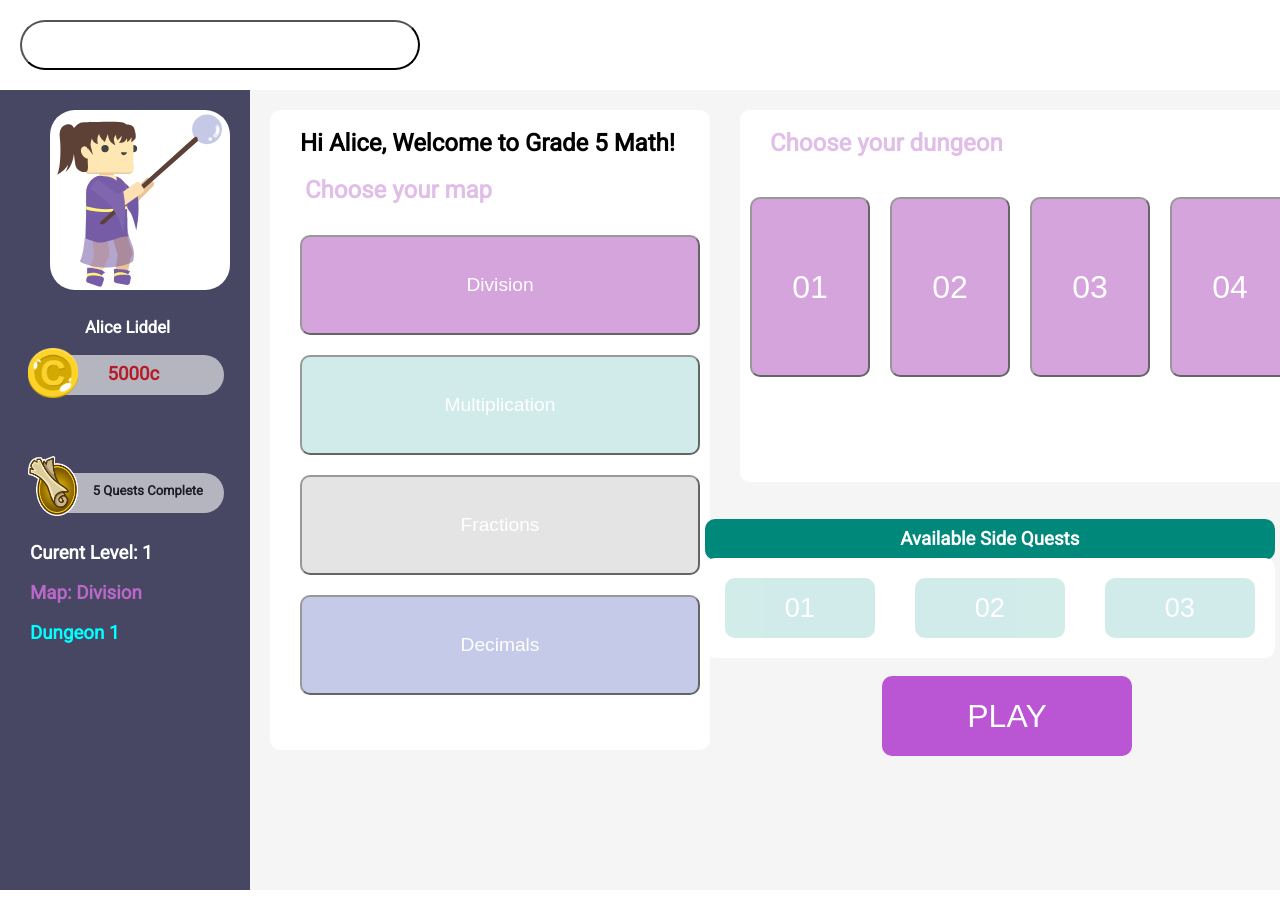
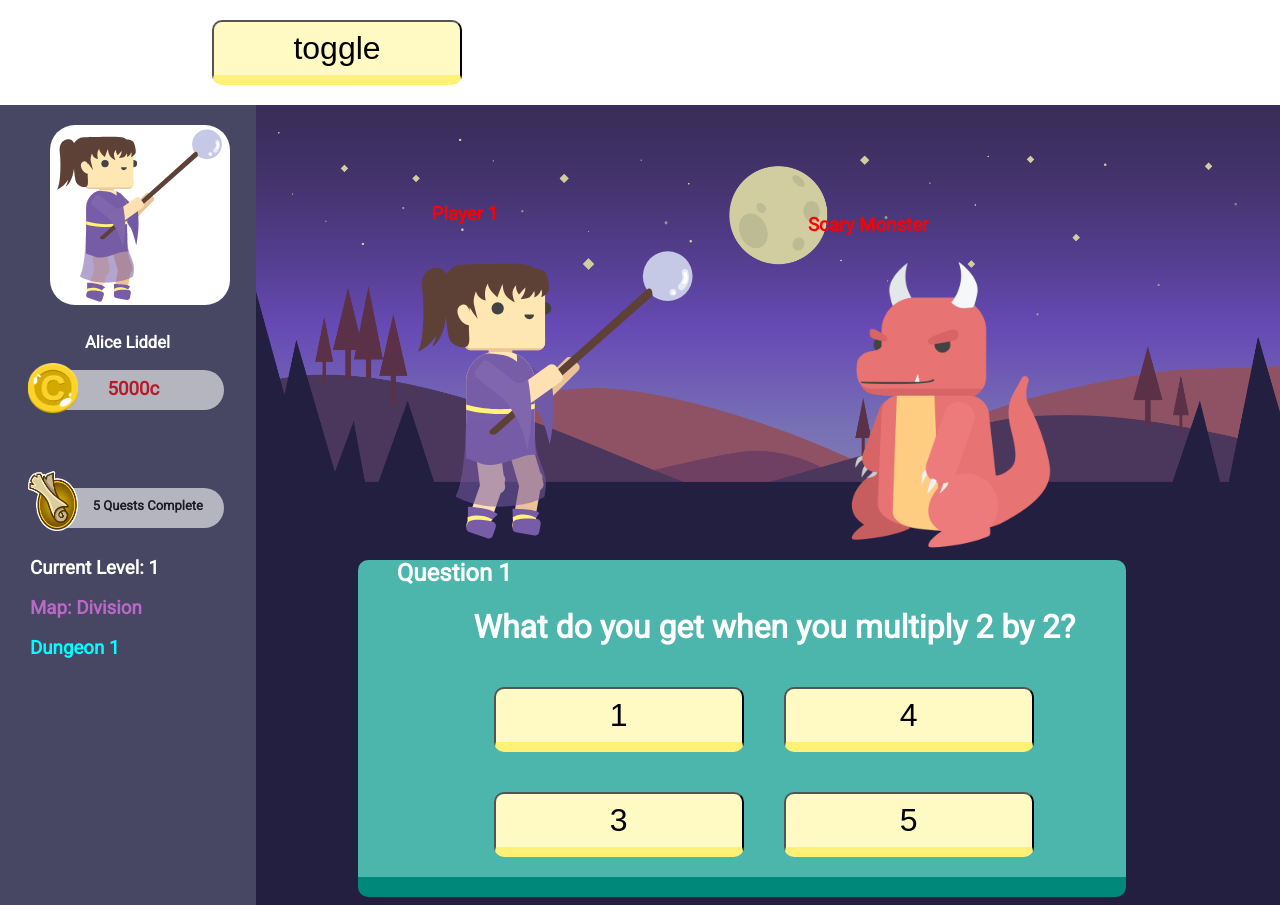
Before and after one commit to russellgoldman/Gelato, a React (Create React App) app in the folder client/: page / in a window 1280 px wide. Built offline with nearby package versions, Linux system fonts and the light colour scheme.

Commit message:
fixed battle scene positioning

```diff
--- a/client/src/App.css
+++ b/client/src/App.css
@@ -61,6 +61,21 @@
   bottom: 10%;
 }
 
+.greeting-msg{
+  position: absolute;
+  top:10%;
+  left: 23%;
+  width: 50%;
+}
+
+.course-msg{
+  position: absolute;
+  top:10%;
+  left: 39%;
+  width: 50%;
+  color: #3f51b5;
+}
+
 .play-btn{
   position: absolute;
   bottom: 3%;
--- a/client/src/components/battle-field/BattleField.css
+++ b/client/src/components/battle-field/BattleField.css
@@ -9,12 +9,12 @@ h3{
 
 .user-sprite{
     flex-grow: 1;
-    transform: translateY(20px);
+    transform: translate(150px, 80px);
 }
 
 .user-sprite img{
-    width: 200px;
-    height:200px;
+    width: 300px;
+    height:300px;
 }
 
 .user-sprite .player-name{
@@ -23,6 +23,7 @@ h3{
 
 .monster-sprite{
     flex-grow: 1;
+    transform: translateY(30px);
 }
 
 .monster-sprite .monster-name{
@@ -30,8 +31,8 @@ h3{
 }
 
 .monster-sprite img{
-    width: 200px;
-    height: 200px;
+    width: 300px;
+    height: 300px;
 }
 
 .move-user {
@@ -50,7 +51,7 @@ h3{
     left: 0;
     right: 0;
     opacity: 0.5;
-    transform: translate(850px, 140px);
+    /* transform: translate(850px, 140px); */
     border-radius: 50%;
 }
 
@@ -67,6 +68,6 @@ h3{
 
 .hit-ui{
     position: absolute;
-    left: 60%;
-    top: 50%;
+    left: 62%;
+    top: 30%;
 }
--- a/client/src/components/battle-field/BattleField.js
+++ b/client/src/components/battle-field/BattleField.js
@@ -1,5 +1,5 @@
 import React, { Component } from 'react';
-import userSprite from './user-sprite4.png';
+import userSprite from './user-sprite2.svg';
 import monsterSprite from './dragon.png';
 import greenMonster from './green-monster.png';
 import './BattleField.css';
--- a/client/src/components/mc-question/MCQuestion.css
+++ b/client/src/components/mc-question/MCQuestion.css
@@ -1,39 +1,59 @@
 .question-container{
-    margin-top: 0%;
+    margin-top: 3%;
+    margin-left: 10%;
+    background-color: #4db6ac;
+    border-radius: 10px;
+    width: 60vw;
+    border-bottom-color: #00897b;
+    border-bottom-style: solid;
+    border-bottom-width: 20px;
 }
 
 .question-info{
     position: relative;
-    right: -4%;
 }
 
 .question-info h1{
     position: relative;
     /* left: 40%; */
 
-    color:red;
+    color:white;
+    right: -10%;
 }
 
 .question-info{
-    color: red;
+    color: white;
+    right: -5%;
 }
 
 button{
-    height: 50px;
-    width: 400px;
-    border-radius: 25px;
-    background: none;
+    font-size: 2rem;
+    height: 65px;
+    width: 250px;
+    border-radius: 10px;
+    background: #fff9c4;
     margin: 20px;
-    color: white;
+    color: black;
+    position: relative;
+    left: 15%;
+    border-bottom-color: #fff176;
+    border-bottom-style: solid;
+    border-bottom-width: 10px;
 }
 
 button:hover{
-    height: 50px;
-    width: 400px;
-    border-radius: 25px;
-    background: green;
+    font-size: 2rem;
+    height: 65px;
+    width: 250px;
+    border-radius: 10px;
+    background: #fff9c4;
     margin: 20px;
-    color: white;
+    color: blue;
+    position: relative;
+    left: 15%;
+    border-bottom-color: #fff176;
+    border-bottom-style: solid;
+    border-bottom-width: 10px;
 }
 
 .answer-btn{
--- a/client/src/components/quest-select/QuestSelect.css
+++ b/client/src/components/quest-select/QuestSelect.css
@@ -3,7 +3,7 @@
     max-height: 372px;
     background-color: white;
     margin: 10px;
-    margin-top: 20px;
+    margin-top: 45px;
     border-radius: 10px;
   }
 
@@ -35,6 +35,7 @@
     margin: 10px;
     border-radius: 10px;
     margin-top: 20px;
+    color: white;
   }
 
   .class-item:hover{
@@ -47,4 +48,5 @@
     margin: 10px;
     border-radius: 10px;
     margin-top: 20px;
+    color: white;
   }
--- a/client/src/components/side-quest-select/SideQuestSelect.css
+++ b/client/src/components/side-quest-select/SideQuestSelect.css
@@ -43,6 +43,7 @@
     opacity: 0.6;
     border: none;
     border-radius: 10px;
+    color: black;
   }
 
   .side-quest-item:hover{
@@ -55,4 +56,5 @@
     opacity: 1;
     border: none;
     border-radius: 10px;
+    color: white;
   }
--- a/client/src/components/student-class-select/StudentClassSelect.css
+++ b/client/src/components/student-class-select/StudentClassSelect.css
@@ -1,10 +1,11 @@
 .student-class-container {
   flex-grow: 2;
-  margin-top: 5px;
+  margin-top: 20px;
   background-color: white;
   height: 80vh;
   margin: 20px;
   border-radius: 10px;
+  transform: translateY(25px);
 }
 
 .student-class-container .map-title{
@@ -64,6 +65,7 @@ ul {
   opacity: 0.6;
   border-radius: 10px;
   text-align: center;
+  color: black;
 }
 
 .division-course-item:hover{
@@ -78,6 +80,7 @@ ul {
   opacity: 1;
   border-radius: 10px;
   text-align: center;
+  color: white;
 }
 
 .multiplication-course-item{
@@ -92,6 +95,7 @@ ul {
   opacity: 0.6;
   border-radius: 10px;
   text-align: center;
+  color: black;
 }
 
 .multiplication-course-item:hover{
@@ -106,6 +110,7 @@ ul {
   opacity: 1;
   border-radius: 10px;
   text-align: center;
+  color: white;
 }
 
 .fractions-course-item{
@@ -120,6 +125,7 @@ ul {
   opacity: 0.6;
   border-radius: 10px;
   text-align: center;
+  color: black;
 }
 
 .fractions-course-item:hover{
@@ -134,6 +140,7 @@ ul {
   opacity: 1;
   border-radius: 10px;
   text-align: center;
+  color: white;
 }
 
 .decimals-course-item{
@@ -148,6 +155,7 @@ ul {
   opacity: 0.6;
   border-radius: 10px;
   text-align: center;
+  color: black;
 }
 
 .decimals-course-item:hover{
@@ -162,4 +170,5 @@ ul {
   opacity: 1;
   border-radius: 10px;
   text-align: center;
+  color: white;
 }
--- a/client/src/components/student-class-select/StudentClassSelect.js
+++ b/client/src/components/student-class-select/StudentClassSelect.js
@@ -6,7 +6,6 @@ class StudentClassSelect extends Component {
   render() {
     return (
       <div className='student-class-container'>
-        <h2 className='greeting-msg'>Hi Alice, Welcome to Grade 5 Math!</h2>
         <h2 className='map-title'>Choose your map</h2>
         <ul>
           <li><button className='division-course-item'>Division</button></li>
--- a/client/src/components/student-side-nav/StudentSideNav.js
+++ b/client/src/components/student-side-nav/StudentSideNav.js
@@ -26,7 +26,7 @@ class  StudentSideNav extends Component {
             <div className='rectangle'><h5>5 Quests Complete</h5></div>
           </div>
           <div className='extra-info'>
-            <h3 className='level-stat'>Curent Level: 1</h3>
+            <h3 className='level-stat'>Current Level: 1</h3>
             <h3 className='map-stat'>Map: Division</h3>
             <h3 className='dungeon-stat'>Dungeon 1</h3>
           </div>
--- a/client/src/containers/student/index.js
+++ b/client/src/containers/student/index.js
@@ -22,7 +22,7 @@ export class StudentView extends React.Component {
       questions: [
         {
           id: 0,
-          question: "What is 2x2",
+          question: "What do you get when you multiply 2 by 2?",
           answers: [
             1,
             4,
@@ -34,7 +34,7 @@ export class StudentView extends React.Component {
         },
         {
           id: 1,
-          question: "What is 2x4",
+          question: "What do you get when you multiply 2 by 4?",
           answers: [
             1,
             2,
@@ -46,7 +46,7 @@ export class StudentView extends React.Component {
         },
         {
           id: 2,
-          question: "What is 5x5",
+          question: "What do you get when you multiply 5 by 5?",
           answers: [
             25,
             50,
@@ -95,13 +95,14 @@ export class StudentView extends React.Component {
 
   render () {
     return (<div>
-        {/* <div className='screen-container'>
+        <div className='screen-container'>
           <StudentSideNav />
           <div className='battle-screen-container'>
             <BattleField {...this.state.questions[this.state.currentQuestionId]} onAnimationComplete={this.stopAttack} attack={this.state.attack} hit={this.state.correctAnswer} />
             <MCQuestion {...this.state.questions[this.state.currentQuestionId]} onAnswerSelected={this.handleAnswer}/>
           </div>
-        </div> */}
+        </div>
+      {/* <h2 className='greeting-msg'>Hi Alice, Welcome to</h2> <h2 className='course-msg'>Grade 5 Math!</h2>
       <div className='main-screen'>
         <StudentSideNav />
         <StudentClassSelect />
@@ -110,7 +111,7 @@ export class StudentView extends React.Component {
           <SideQuestSelect />
         </div>
       </div>
-      <div><button className='play-btn'>PLAY</button></div>
+      <div><button className='play-btn'>PLAY</button></div> */}
     </div>);
   }
 }
```
Also changed, not shown: client/src/battle-scene.png, client/src/battle-scene2.png (added).
